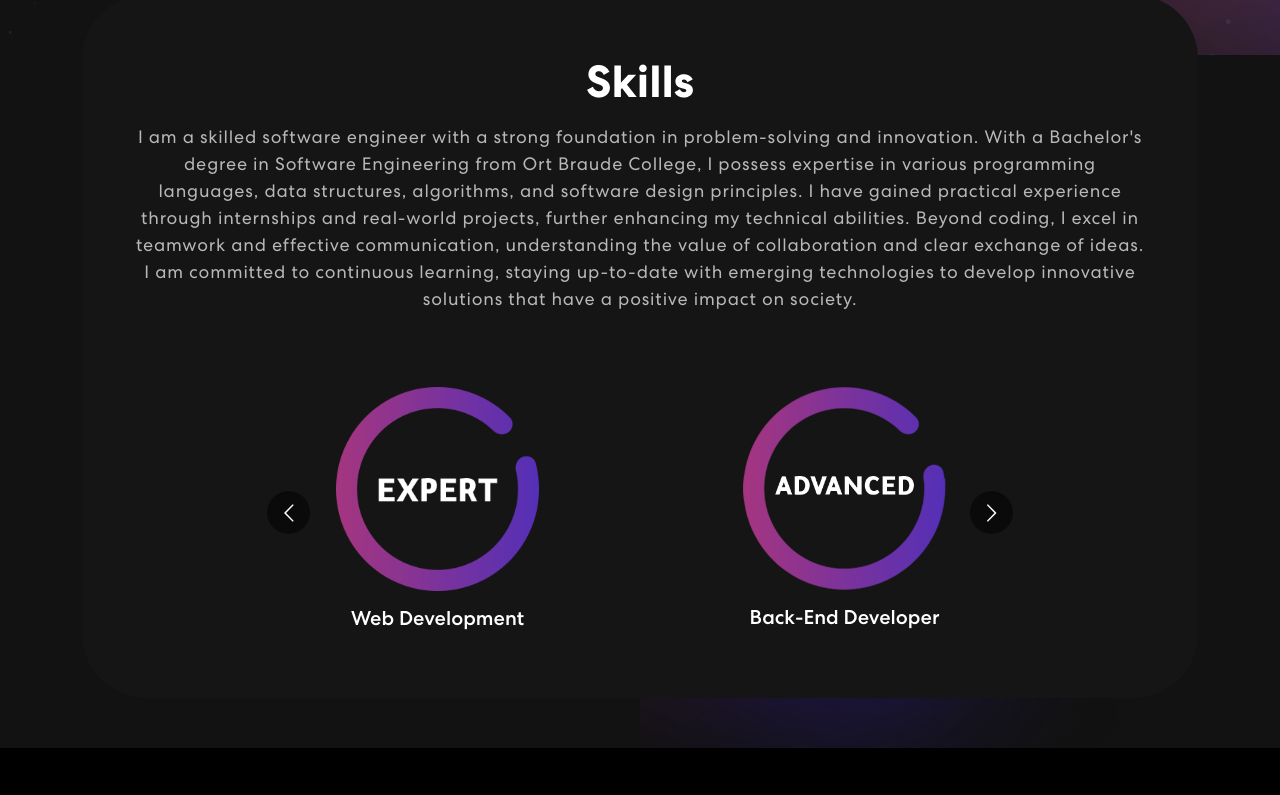
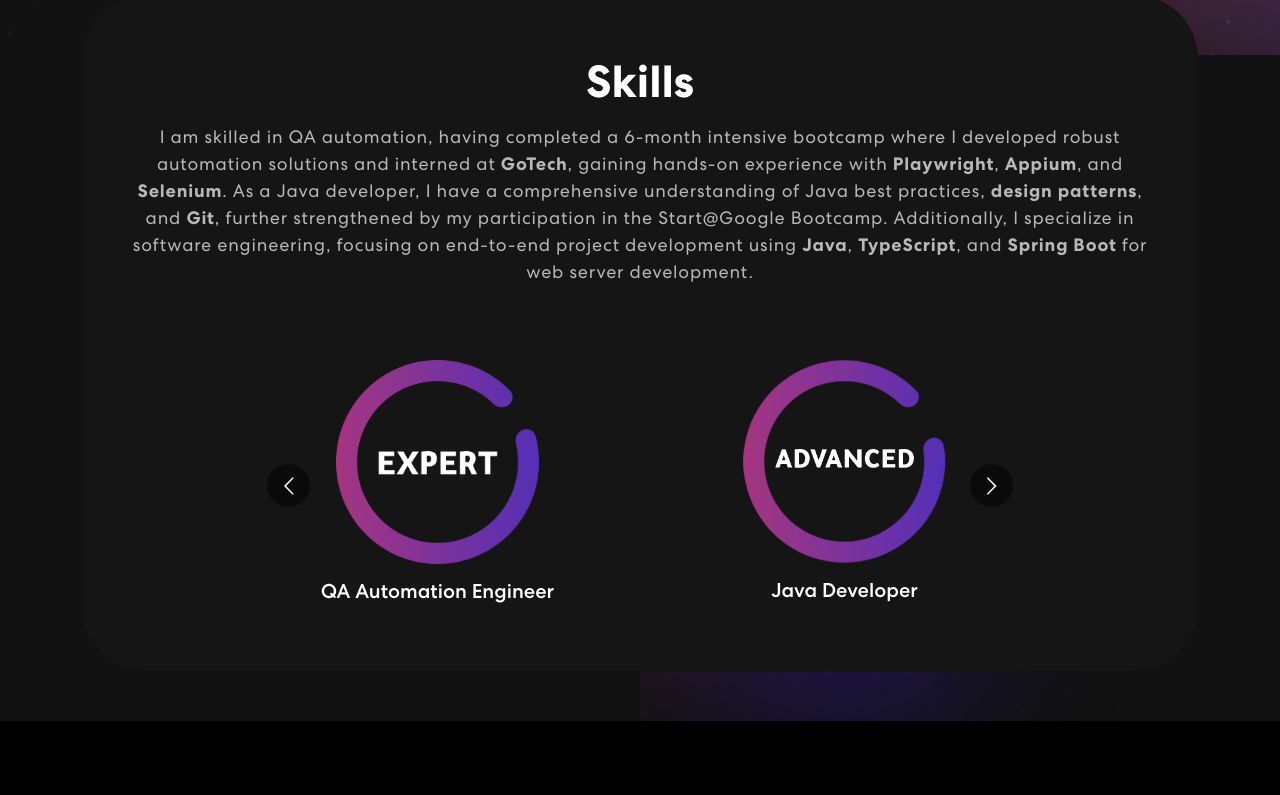
Before and after one commit to mostfamosa/PersonalWebsite, a React (Create React App) app: page / in a window 1280 px wide. Shown: the part 1025-1820 px from the top of the page. Built offline with nearby package versions, Linux system fonts and the light colour scheme.

Commit message:
updated skills

```diff
--- a/src/components/Banner.js
+++ b/src/components/Banner.js
@@ -8,7 +8,7 @@ function Banner() {
 
     const [loopNum, setLoopNum] = useState(0);
     const [isDeleted, setIsDeleted] = useState(false);
-    const toRotate = ["Software Engineer", "Java Developer", "QA Automation Engineer"];
+    const toRotate = ["QA Automation Engineer", "Java Developer", "Software Engineer"];
     const [text, setText] = useState('');
     const [delta, setDelta] = useState(300 - Math.random() * 100);
     const period = 2000;
--- a/src/components/Skills.js
+++ b/src/components/Skills.js
@@ -33,22 +33,18 @@ function Skills() {
                     <Col>
                         <div className="skill-bx">
                             <h2>Skills</h2>
-                            <p>I am a skilled software engineer with a strong foundation in problem-solving and innovation. With a Bachelor's degree in Software Engineering from Ort Braude College, I possess expertise in various programming languages, data structures, algorithms, and software design principles. I have gained practical experience through internships and real-world projects, further enhancing my technical abilities. Beyond coding, I excel in teamwork and effective communication, understanding the value of collaboration and clear exchange of ideas. I am committed to continuous learning, staying up-to-date with emerging technologies to develop innovative solutions that have a positive impact on society.</p>
+                            <p>I am skilled in QA automation, having completed a 6-month intensive bootcamp where I developed robust automation solutions and interned at <b>GoTech</b>, gaining hands-on experience with <b>Playwright</b>, <b>Appium</b>, and <b>Selenium</b>. As a Java developer, I have a comprehensive understanding of Java best practices, <b>design patterns</b>, and <b>Git</b>, further strengthened by my participation in the Start@Google Bootcamp. Additionally, I specialize in software engineering, focusing on end-to-end project development using <b>Java</b>, <b>TypeScript</b>, and <b>Spring Boot</b> for web server development.</p>
                             <Carousel responsive={responsive} infinite={true} className="skill-slider">
                                 <div className="item">
                                     <img src={expert} alt='Image1' />
-                                    <h5>Web Development</h5>
+                                    <h5>QA Automation Engineer</h5>
                                 </div>
                                 <div className="item">
                                     <img src={advanced} alt='Image2' />
-                                    <h5>Back-End Developer</h5>
+                                    <h5>Java Developer</h5>
                                 </div>
                                 <div className="item">
-                                    <img src={practical} alt='Image3' />
-                                    <h5>Front-End Developer</h5>
-                                </div>
-                                <div className="item">
-                                    <img src={expert} alt='Image4' />
+                                    <img src={practical} alt='Image4' />
                                     <h5>Software Enginner</h5>
                                 </div>
                             </Carousel>
```
